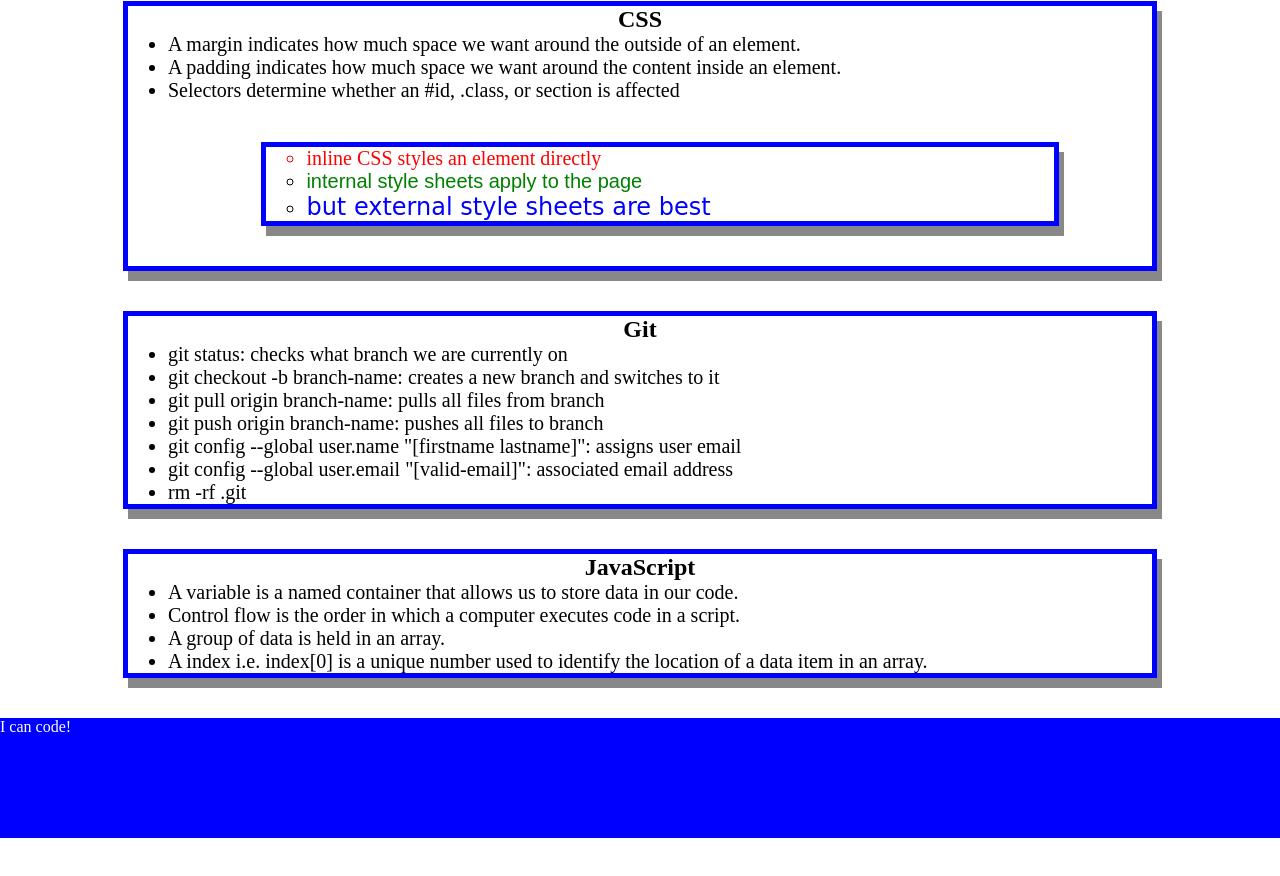
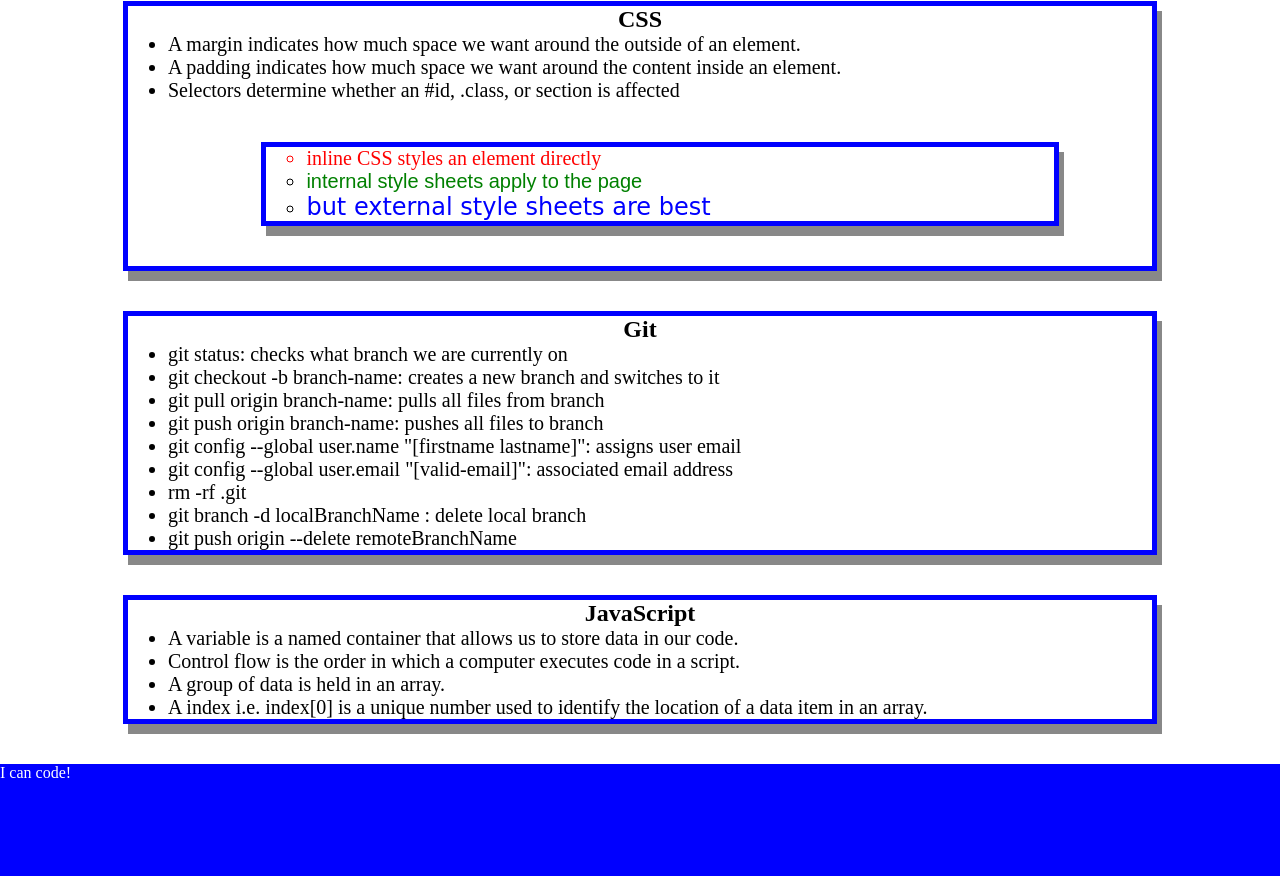
Before and after one commit to AForkintheCode/prework-study-guide, a plain HTML site: page index.html in a window 1280 px wide. Shown: the part 461-1337 px from the top of the page. Before the commit the page ends 1299 px from the top, so only its background shows below. Drawn offline with Linux system fonts and the light colour scheme.

Commit message:
git notes

```diff
--- a/index.html
+++ b/index.html
@@ -64,6 +64,8 @@
           <li>git config --global user.name "[firstname lastname]": assigns user email</li>
           <li>git config --global user.email "[valid-email]": associated email address</li>
           <li>rm -rf .git</li>
+          <li>git branch -d localBranchName : delete local branch </li>
+          <li>git push origin --delete remoteBranchName</li>
         </ul>
       </section>
 
```
